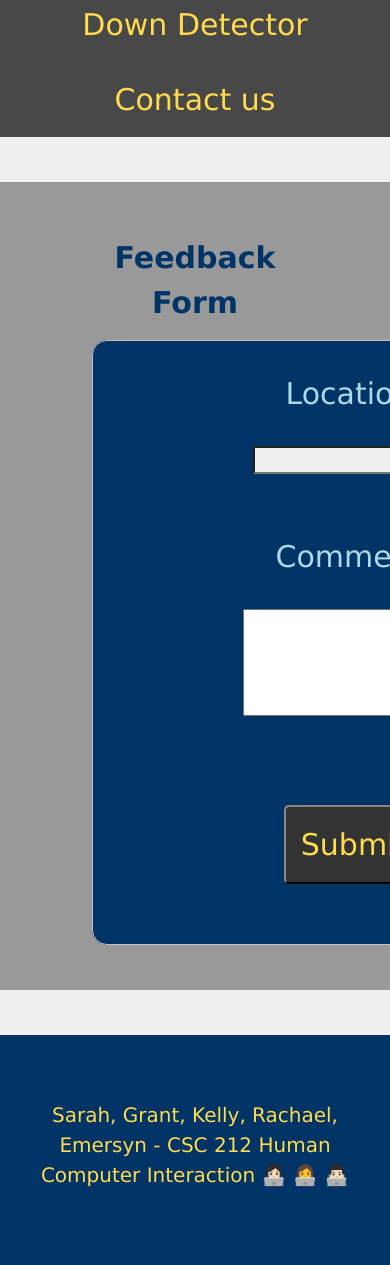
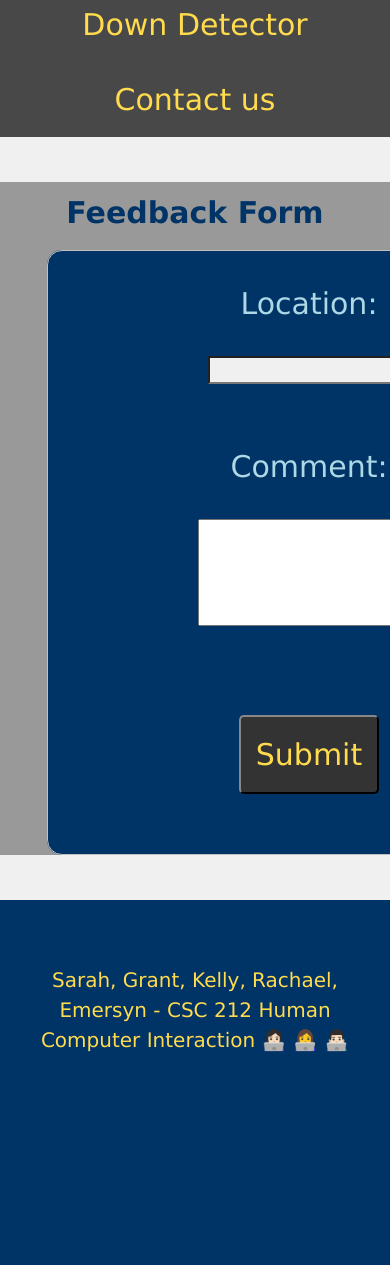
Before and after one commit to rachael2016/UR-Web-Hub, a Flask app: page /diningfeedbackform in a window 390 px wide; the page is wider, and only the part inside the window is pictured. Shown: the part 418-1683 px from the top of that part. After the commit the page ends 1470 px from the top of that part, so only its background shows below. Run offline with Flask 2, Linux system fonts and the light colour scheme; some libraries are stand-ins or nearby versions.

Commit message:
fixing padding on mobile forms

```diff
--- a/static/styles.css
+++ b/static/styles.css
@@ -375,6 +375,7 @@ fieldset {
 		width: 100%;
 		margin-left: 0 auto;
 		margin-right: 0 auto;
+		padding: 0%
 	}
 
 	fieldset {
```
